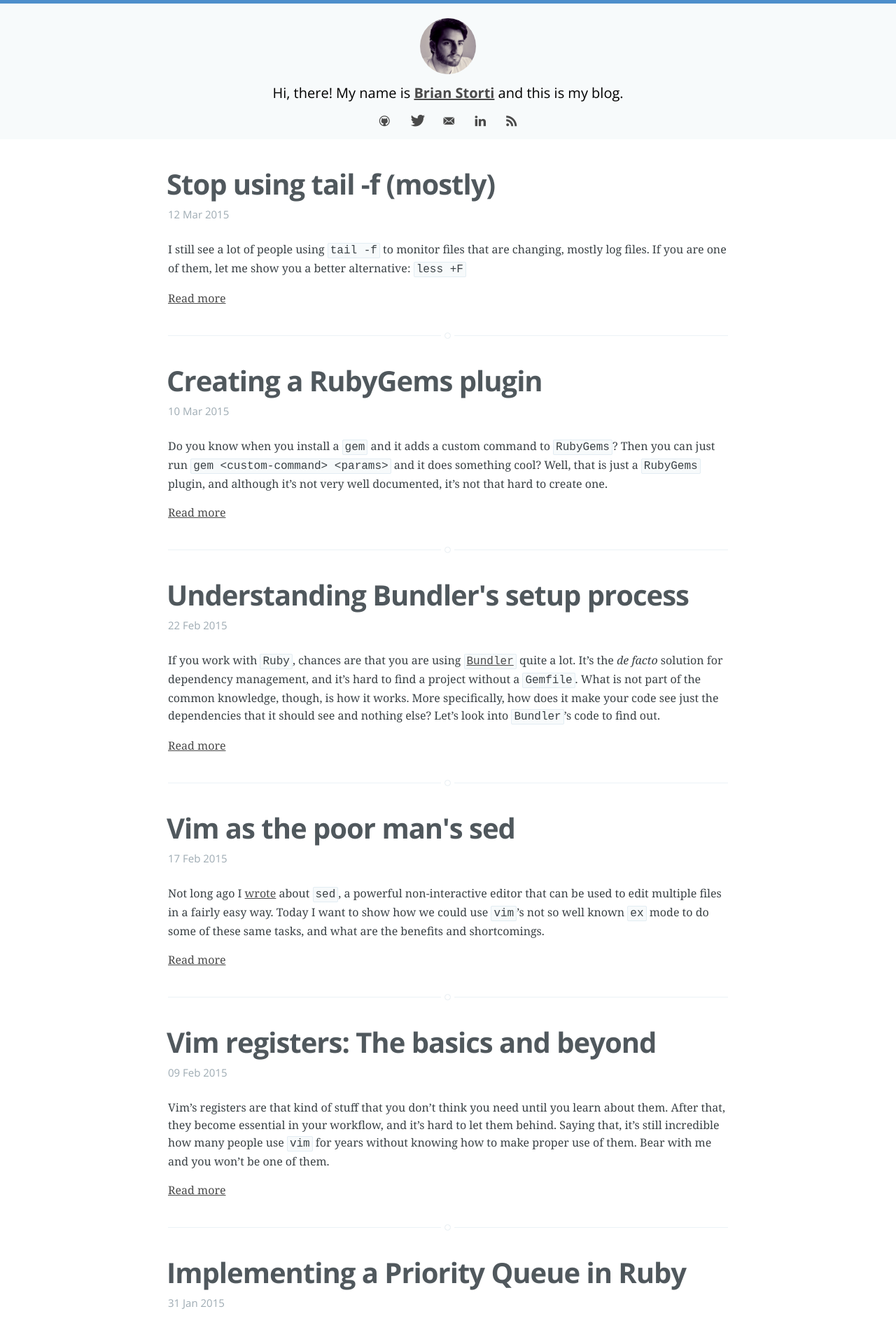
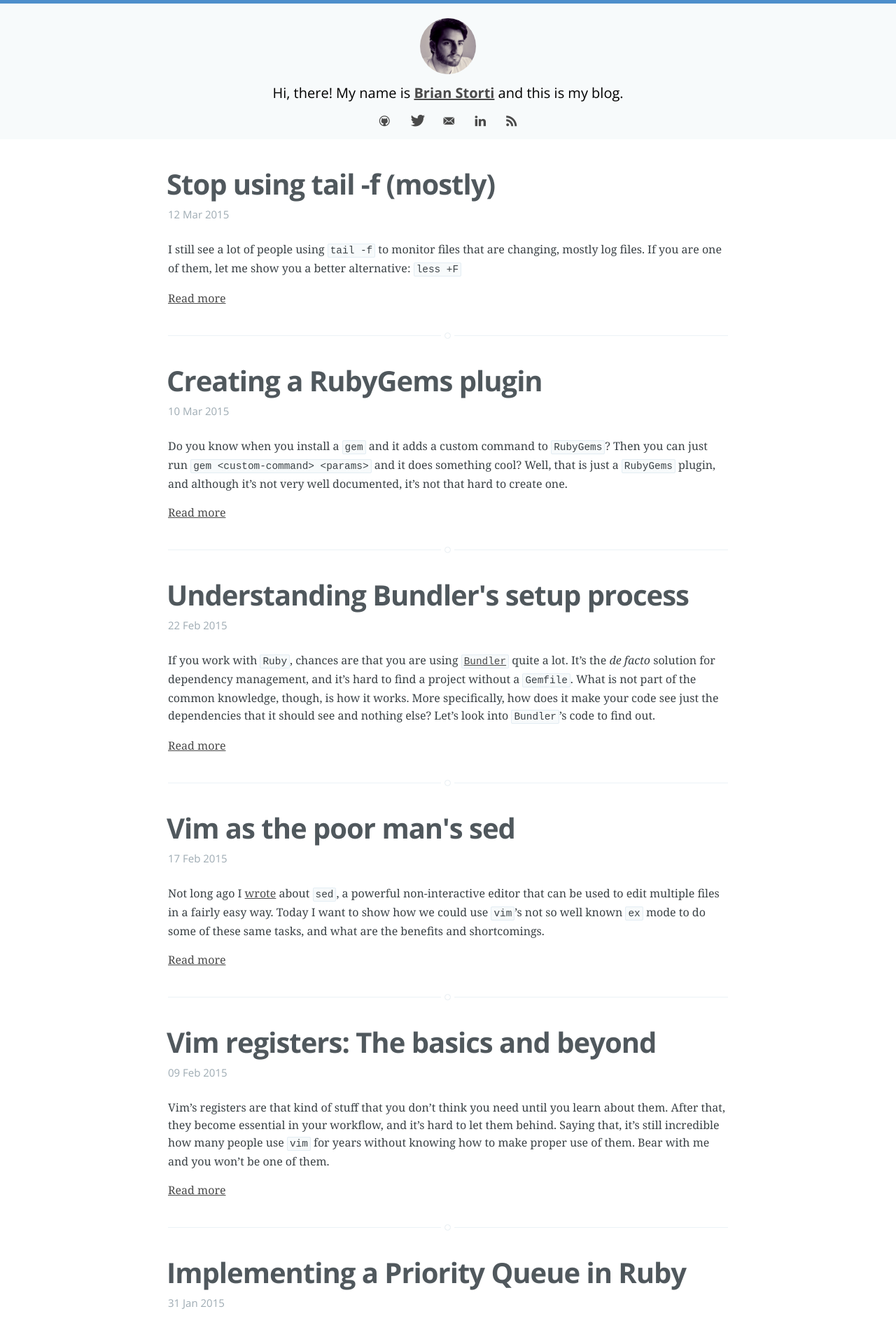
Before and after one commit to brianstorti/brianstorti.github.io, a Jekyll site: the page built from index.html, in a window 1280 px wide. Shown: the top 1900 px of the page at 70% size. Built offline with Jekyll 4.4.1, drawn with Linux system fonts in a browser that asks for light colours; Markdown is read by kramdown in place of the engine named in the settings.

Commit message:
change code font-size

```diff
--- a/assets/css/screen.css
+++ b/assets/css/screen.css
@@ -220,7 +220,7 @@ mark {
 code, tt {
     padding: 1px 3px;
     font-family: Inconsolata, monospace, sans-serif;
-    font-size: 1.6rem;
+    font-size: 0.9em;
     white-space: pre-wrap;
     border: 1px solid #E3EDF3;
     background: #F7FAFB;
```
Also changed, not shown: assets/css/master.min.css.
